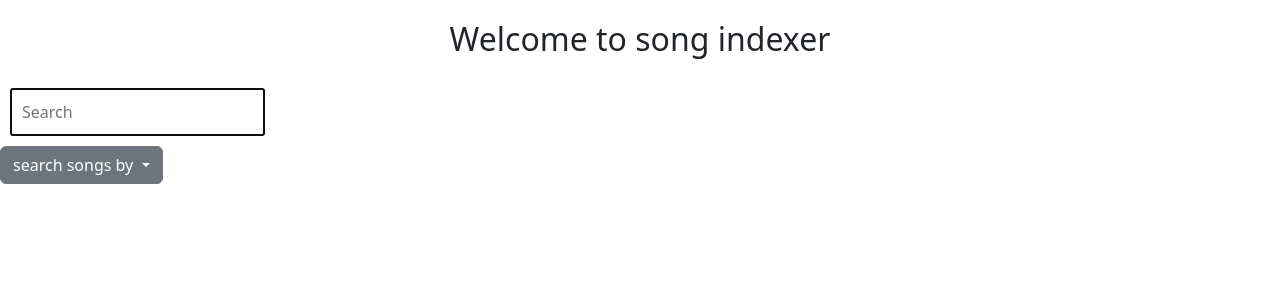
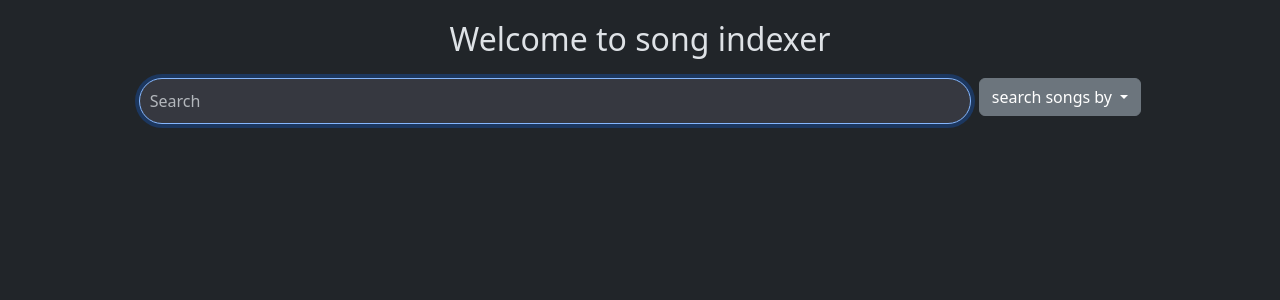
Before and after one commit to Andrew-0106/Song_index, a Flask app: page / in a window 1280 px wide. Shown: the top 300 px of the page. Run offline with Flask 3, Linux system fonts and the light colour scheme.

Commit message:
removed:   __pycache__/app.cpython-314.pyc 	new file:   songs.db 	modified:   static/style.css 	modified:   templates/index.html 	modified:   templates/layout.html

```diff
--- a/static/style.css
+++ b/static/style.css
@@ -15,9 +15,19 @@ body {
   text-align: center;
 }
 
+.m_div{
+    margin: 0 auto;
+    justify-content: center;
+    width: 100%;
+    display:flex;
+}
+
 #search{
-  margin: 10px;
   padding: 10px;
+  background: #363840;
+  outline: #7d7f8b;
+  width: 65%;
+
 }
 
 #album_cell{
--- a/templates/index.html
+++ b/templates/index.html
@@ -4,7 +4,9 @@
 
         <h2 id="welcome">Welcome to song indexer</h2>
 
-        <input id="search" autocomplete="off" autofocus name="q" placeholder="Search" type="text">
+        <div class="m_div">
+
+            <input id="search" class="form-control me-2 rounded-pill" autocomplete="off" autofocus name="q" placeholder="Search" type="text">
 
             <div class="dropdown">
                 <button class="btn btn-secondary dropdown-toggle" type="button" data-bs-toggle="dropdown" aria-expanded="false">
@@ -15,7 +17,7 @@
                      <li><a class="dropdown-item" href="#">Album</a></li>
                 </ul>
             </div>
-
+        </div>
         <table></table>
 
         <script>
--- a/templates/layout.html
+++ b/templates/layout.html
@@ -1,6 +1,6 @@
 <!DOCTYPE html>
 
-<html lang="en">
+<html lang="en" data-bs-theme="dark">
     <head>
         <link rel="stylesheet" href="{{ url_for('static', filename='style.css') }}">
          <link href="https://cdn.jsdelivr.net/npm/bootstrap@5.3.8/dist/css/bootstrap.min.css" rel="stylesheet" integrity="sha384-sRIl4kxILFvY47J16cr9ZwB07vP4J8+LH7qKQnuqkuIAvNWLzeN8tE5YBujZqJLB" crossorigin="anonymous">
```
Also changed, not shown: songs.db (added). Lines whose indentation alone changed are shown as unchanged.
